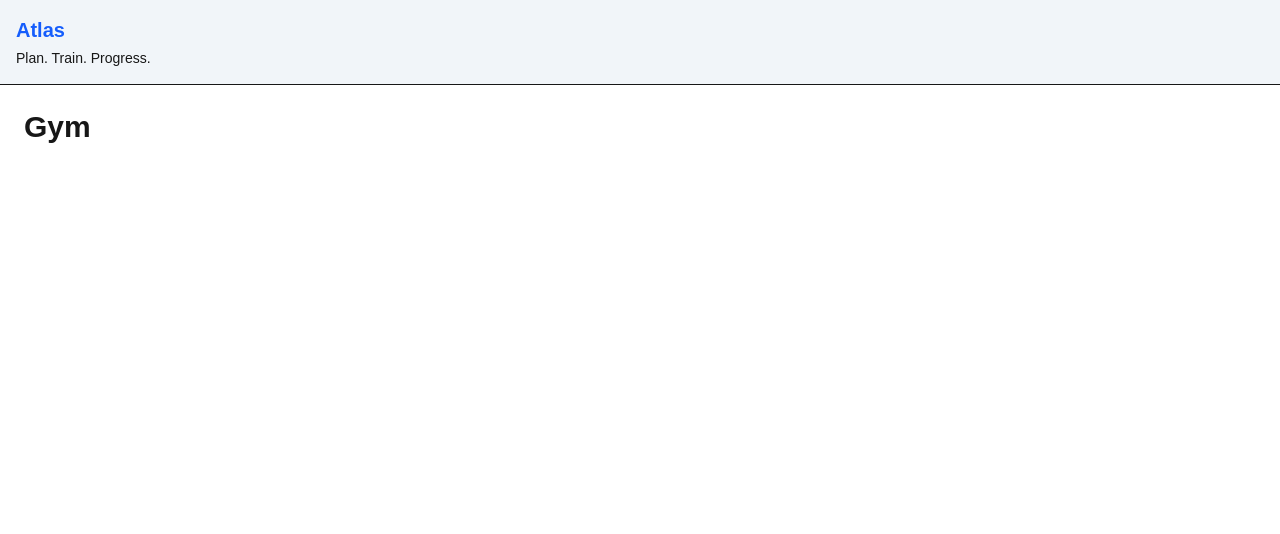
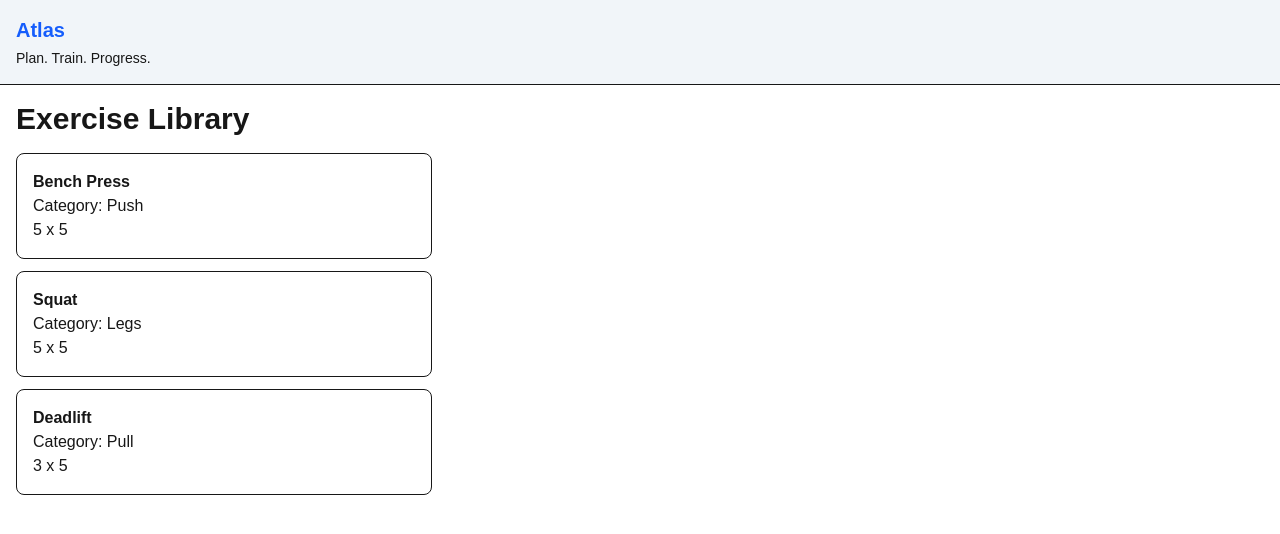
Before and after one commit to ros-xly/Atlas, a Next.js app in the folder frontend/: page /gym in a window 1280 px wide. Shown: the top 534 px of the page. Built offline with nearby package versions, Linux system fonts and the light colour scheme.

Commit message:
Week 9 excersise library

```diff
--- /dev/null
+++ b/frontend/app/api/exercises/route.ts
@@ -0,0 +1,6 @@
+import { exercises } from "@/lib/exercises";
+
+export async function GET() {
+  return Response.json(exercises);
+}
+``
--- a/frontend/app/dashboard/page.tsx
+++ b/frontend/app/dashboard/page.tsx
@@ -18,6 +18,11 @@ export default function Dashboard() {
       <p>
         {dashboard.goalsCompleted} Goals Completed
       </p>
+
+      <p>
+        {dashboard.exerciseCount} Exercises Saved
+        </p>
+
       </div>
 
 
--- /dev/null
+++ b/frontend/app/gym/create/page.tsx
@@ -0,0 +1,23 @@
+export default function CreateExercise() {
+  return (
+    <main className="p-4 max-w-md">
+      <h1 className="text-3xl font-bold mb-4">
+        Add Exercise
+      </h1>
+
+      <input
+        className="border p-2 rounded w-full mb-2"
+        placeholder="Exercise Name"
+      />
+
+      <input
+        className="border p-2 rounded w-full mb-2"
+        placeholder="Category"
+      />
+
+      <button className="border px-4 py-2 rounded">
+        Save Exercise
+      </button>
+    </main>
+  );
+}
--- /dev/null
+++ b/frontend/app/gym/details/page.tsx
@@ -0,0 +1,13 @@
+export default function ExerciseDetails() {
+  return (
+    <main className="p-4 max-w-md">
+      <h1 className="text-3xl font-bold">
+        Exercise Details
+      </h1>
+
+      <p className="mt-4">
+        Future editing screen.
+      </p>
+    </main>
+  );
+}
--- a/frontend/app/gym/page.tsx
+++ b/frontend/app/gym/page.tsx
@@ -1,9 +1,30 @@
+import { exercises } from "@/lib/exercises";
+
 export default function Gym() {
   return (
-    <main className="p-6">
-      <h1 className="text-3xl font-bold">
-        Gym
+    <main className="p-4 max-w-md">
+      <h1 className="text-3xl font-bold mb-4">
+        Exercise Library
       </h1>
+
+      {exercises.map((exercise) => (
+        <div
+          key={exercise.id}
+          className="border rounded-lg p-4 mb-3"
+        >
+          <h2 className="font-semibold">
+            {exercise.name}
+          </h2>
+
+          <p>
+            Category: {exercise.category}
+          </p>
+
+          <p>
+            {exercise.sets} x {exercise.reps}
+          </p>
+        </div>
+      ))}
     </main>
   );
 }
--- a/frontend/lib/categories.ts
+++ b/frontend/lib/categories.ts
@@ -1,5 +1,13 @@
 export const categories = [
   "Gym",
   "Running",
-  "Aerial"
+  "Aerial",
 ];
+
+export const exerciseCategories = [
+  "Push",
+  "Pull",
+  "Legs",
+  "Core",
+  "Conditioning",
+];
--- a/frontend/lib/dashboard.ts
+++ b/frontend/lib/dashboard.ts
@@ -3,4 +3,5 @@ export const dashboard = {
   goalsCompleted: 1,
   activitiesToday: 2,
   weeklyProgress: 35,
+  exerciseCount: 3,
 };
--- /dev/null
+++ b/frontend/lib/exercises.ts
@@ -0,0 +1,23 @@
+export const exercises = [
+  {
+    id: 1,
+    name: "Bench Press",
+    category: "Push",
+    sets: 5,
+    reps: 5,
+  },
+  {
+    id: 2,
+    name: "Squat",
+    category: "Legs",
+    sets: 5,
+    reps: 5,
+  },
+  {
+    id: 3,
+    name: "Deadlift",
+    category: "Pull",
+    sets: 3,
+    reps: 5,
+  },
+];
--- a/frontend/models/Exercise.ts
+++ b/frontend/models/Exercise.ts
@@ -2,4 +2,6 @@ export interface Exercise {
   id: number;
   name: string;
   category: string;
+  sets: number;
+  reps: number;
 }
```
